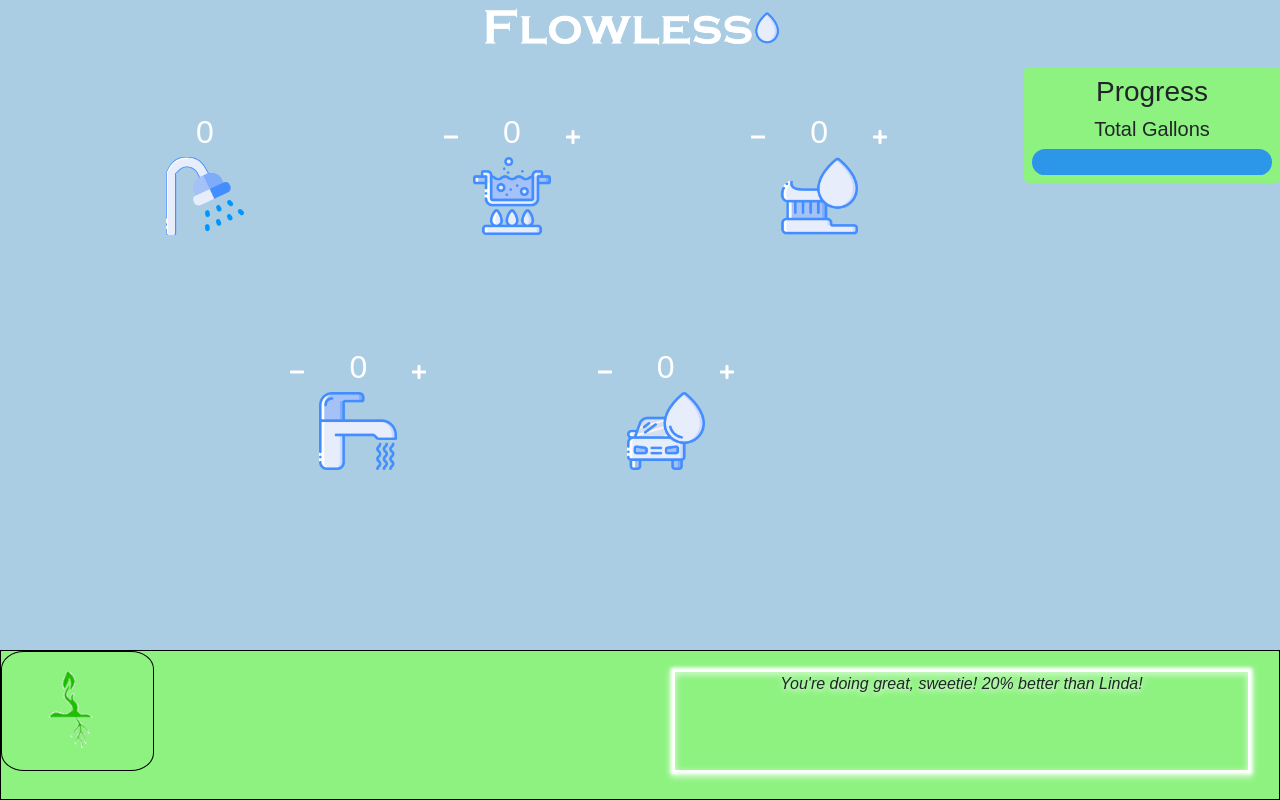
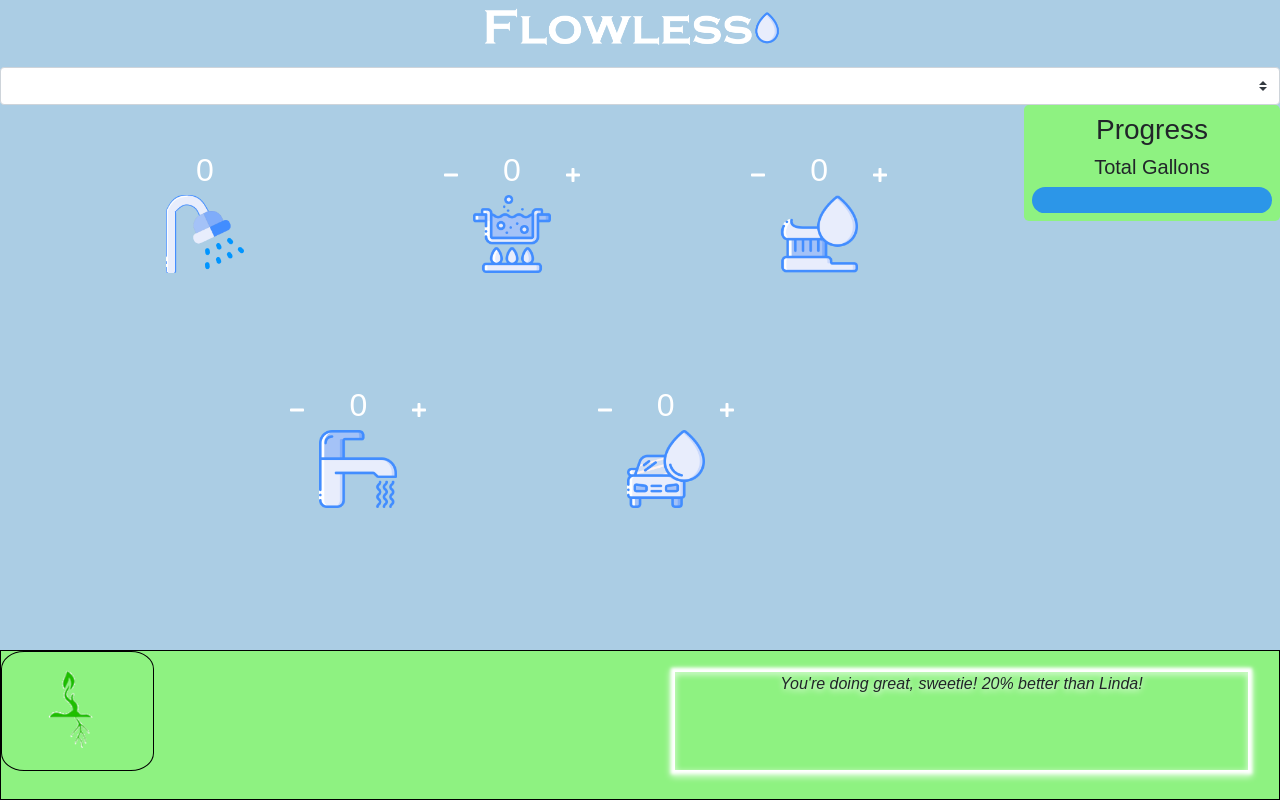
Before and after one commit to Dvnc94/Waterly, a React (Create React App) app in the folder react/waterly/: page / in a window 1280 px wide. Built offline with nearby package versions, Linux system fonts and the light colour scheme.

Commit message:
Ability to switch between user accounts

```diff
--- a/react/waterly/src/Home/Home.js
+++ b/react/waterly/src/Home/Home.js
@@ -42,16 +42,17 @@ class Home extends Component {
             oral: { count: 0 },
             carwash: { count: 0 },
             washhands: { count: 0 }
-        }
+        },
+        user_id: ''
      };
   }
 
   componentDidMount = () => {
-      this.fetchAnalytics();
+
   }
 
   fetchAnalytics = () => {
-    axios.get(`${API_ROOT}/analytics/alovelace/total`)
+    axios.get(`${API_ROOT}/analytics/${this.state.user_id}/total`)
     .then(result => {
       console.log(result.data);
       this.setState({ analytics: result.data.analytics });
@@ -76,7 +77,7 @@ class Home extends Component {
   }
 
   addToothBrush = () => {
-        axios.post(`${API_ROOT}/oral/teeth`, { id: "alovelace" })
+        axios.post(`${API_ROOT}/oral/teeth`, { id: this.state.user_id })
         .then(result => {
             this.fetchAnalytics();
         })
@@ -86,7 +87,7 @@ class Home extends Component {
   }
 
   addCarWash = () => {
-      axios.post(`${API_ROOT}/carwash/`, { id: "alovelace" })
+      axios.post(`${API_ROOT}/carwash/`, { id: this.state.user_id })
       .then(result => {
           console.log(result);
         this.fetchAnalytics();
@@ -97,7 +98,7 @@ class Home extends Component {
   }
 
   addWashHands = () => {
-      axios.post(`${API_ROOT}/washhands/`, { id: "alovelace" })
+      axios.post(`${API_ROOT}/washhands/`, { id: this.state.user_id })
       .then(result => {
         console.log(result);
       this.fetchAnalytics();
@@ -107,10 +108,30 @@ class Home extends Component {
   })
   }
 
+  updateUser = (event) => {
+      var newUser = event.target.value;
+      console.log(newUser);
+      this.setState({ user_id: newUser });
+
+      setTimeout(() => {
+        this.fetchAnalytics();
+      }, 1000);
+
+  }
+
   render() {
     return (
       <div className="home-container">
         <img style={{width: '25%'}} src={logo} />
+
+        <select class="custom-select" value={this.state.user_id} onChange={this.updateUser.bind(this)} >
+            <option hidden> </option>
+            <option value="bill">bill</option>
+            <option value="andrew">andrew</option>
+            {/* <option value="chad">chad</option> */}
+        </select>
+
+
         <div className="content">
             <div className="water-usage-blocks-container">
                 <div className="water-usage-block">
```
